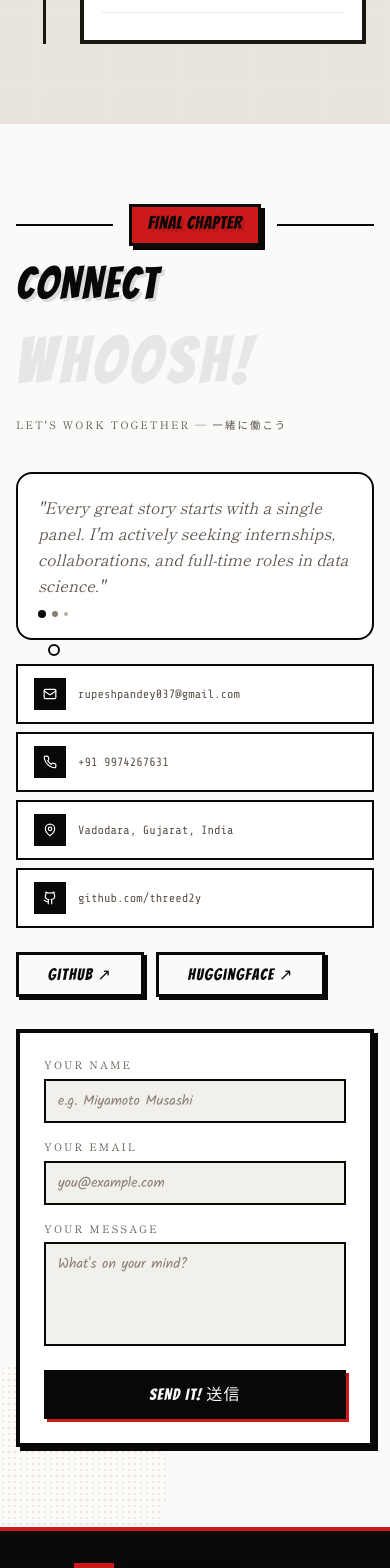
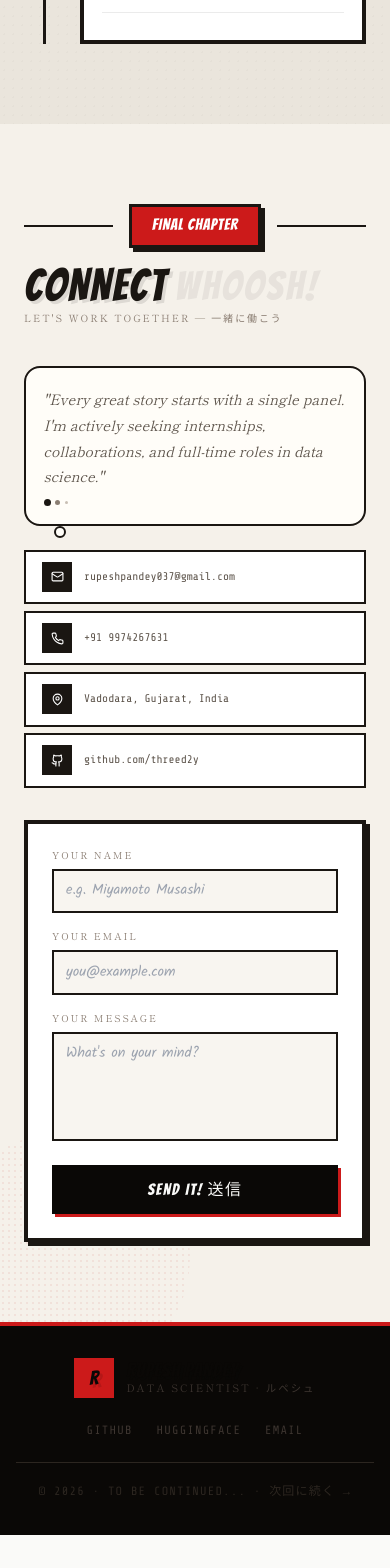
Before and after one commit to threed2y/threed2y, a React (Vite) app: page / in a window 390 px wide. Shown: the part 5780-7348 px from the top of the page. After the commit the page ends 7315 px from the top, so only its background shows below. Built offline with nearby package versions, Linux system fonts and the light colour scheme; no server answers.

Commit message:
Refactor Contact component layout and styles
Updated the Contact component's layout and styles for improved design and responsiveness.

```diff
--- a/src/components/Contact.jsx
+++ b/src/components/Contact.jsx
@@ -4,99 +4,108 @@ import { personal } from '../data';
 
 export default function Contact() {
   return (
-    <section id="contact" className="py-20 px-4 sm:px-6 relative overflow-hidden" style={{ background: '#fafaf8' }}>
-      <div className="halftone-red absolute bottom-0 left-0 w-60 h-60 rounded-full pointer-events-none"
-        style={{ transform: 'translate(-30%, 30%)' }}
-      />
+    <section id="contact" style={{ background:'#f5f1ea', padding:'5rem 1.5rem', position:'relative', overflow:'hidden' }}>
+      <div style={{
+        position:'absolute', bottom:'-60px', left:'-60px', width:250, height:250, borderRadius:'50%',
+        backgroundImage:'radial-gradient(circle,#cc1a1a 1px,transparent 1px)', backgroundSize:'6px 6px', opacity:.07, pointerEvents:'none',
+      }}/>
+      <div style={{ maxWidth:'56rem', margin:'0 auto', position:'relative' }}>
 
-      <div className="max-w-4xl mx-auto relative">
-        <motion.div initial={{ opacity: 0, y: 20 }} whileInView={{ opacity: 1, y: 0 }} viewport={{ once: true }} className="mb-10">
-          <div className="chapter-divider mb-4">
-            <span className="panel-red px-4 py-1.5">
-              <span className="manga-title text-white text-lg">FINAL CHAPTER</span>
-            </span>
+        <motion.div initial={{ opacity:0, y:20 }} whileInView={{ opacity:1, y:0 }} viewport={{ once:true }} style={{ marginBottom:'2.5rem' }}>
+          <div style={{ display:'flex', alignItems:'center', gap:'1rem', marginBottom:'1rem' }}>
+            <div style={{ flex:1, height:'2.5px', background:'#1a1612' }}/>
+            <div style={{ background:'#cc1a1a', border:'3px solid #1a1612', boxShadow:'4px 4px 0 #1a1612', padding:'.4rem 1.25rem' }}>
+              <span style={{ fontFamily:"'Bangers',cursive", color:'white', fontSize:'1rem', letterSpacing:'.05em' }}>FINAL CHAPTER</span>
+            </div>
+            <div style={{ flex:1, height:'2.5px', background:'#1a1612' }}/>
           </div>
-          <div className="flex items-end flex-wrap gap-2">
-            <h2 className="manga-title leading-none" style={{ fontSize: 'clamp(2.8rem, 7vw, 4.5rem)' }}>CONNECT</h2>
-            <span className="sfx mb-1" style={{ fontSize: '4rem', opacity: 0.08 }}>WHOOSH!</span>
+          <div style={{ display:'flex', alignItems:'flex-end', flexWrap:'wrap', gap:'.5rem' }}>
+            <h2 style={{ fontFamily:"'Bangers',cursive", fontSize:'clamp(2.8rem,7vw,4.5rem)', lineHeight:.95, color:'#1a1612', letterSpacing:'.04em', textShadow:'3px 3px 0 rgba(10,8,6,.1)', margin:0 }}>CONNECT</h2>
+            <span style={{ fontFamily:"'Bangers',cursive", fontSize:'clamp(2.5rem,6vw,4rem)', color:'rgba(10,8,6,.06)', letterSpacing:'.06em', lineHeight:1 }}>WHOOSH!</span>
           </div>
-          <div className="manga-caption mt-1">Let's work together — 一緒に働こう</div>
+          <div style={{ fontFamily:"'Shippori Mincho',serif", fontSize:'.62rem', letterSpacing:'.2em', textTransform:'uppercase', color:'#8a7d72', marginTop:'.3rem' }}>Let's work together — 一緒に働こう</div>
         </motion.div>
 
-        <div className="grid md:grid-cols-2 gap-8 items-start">
+        <div style={{ display:'grid', gridTemplateColumns:'1fr 1fr', gap:'2rem', alignItems:'start' }} className="contact-grid">
 
-          <motion.div initial={{ opacity: 0, x: -20 }} whileInView={{ opacity: 1, x: 0 }} viewport={{ once: true }}>
-            <div className="thought-bubble p-5 mb-6">
-              <p className="font-serif text-base text-ink-500 italic leading-relaxed">
-                "Every great story starts with a single panel. I'm actively seeking internships,
-                collaborations, and full-time roles in data science."
+          {/* Left */}
+          <motion.div initial={{ opacity:0, x:-18 }} whileInView={{ opacity:1, x:0 }} viewport={{ once:true }}>
+            <div style={{ background:'#fffdf8', border:'2.5px solid #1a1612', borderRadius:16, padding:'1.1rem', marginBottom:'1.5rem', position:'relative' }}>
+              <div style={{ position:'absolute', bottom:-14, left:28, width:12, height:12, background:'#fffdf8', border:'2.5px solid #1a1612', borderRadius:'50%' }}/>
+              <p style={{ fontFamily:"'Shippori Mincho',serif", fontStyle:'italic', fontSize:'.9rem', color:'#5c534a', lineHeight:1.8, margin:0 }}>
+                "Every great story starts with a single panel. I'm actively seeking internships, collaborations, and full-time roles in data science."
               </p>
-              <div className="flex items-center gap-1.5 mt-3">
-                <span className="w-2 h-2 rounded-full bg-ink-900 inline-block" />
-                <span className="w-1.5 h-1.5 rounded-full bg-ink-400 inline-block" />
-                <span className="w-1 h-1 rounded-full bg-ink-300 inline-block" />
+              <div style={{ display:'flex', alignItems:'center', gap:'.3rem', marginTop:'.6rem' }}>
+                <span style={{ width:7, height:7, borderRadius:'50%', background:'#1a1612', display:'inline-block' }}/>
+                <span style={{ width:5, height:5, borderRadius:'50%', background:'#8a7d72', display:'inline-block' }}/>
+                <span style={{ width:3, height:3, borderRadius:'50%', background:'#c8bfb4', display:'inline-block' }}/>
               </div>
             </div>
 
-            <div className="space-y-2">
+            <div style={{ display:'flex', flexDirection:'column', gap:'.4rem' }}>
               {[
-                { Icon: Mail,   label: personal.email,            href: 'mailto:' + personal.email },
-                { Icon: Phone,  label: personal.phone,            href: 'tel:' + personal.phone },
-                { Icon: MapPin, label: personal.location,         href: null },
-                { Icon: Github, label: 'github.com/threed2y',     href: personal.github },
+                { Icon:Mail,   label:personal.email,        href:'mailto:'+personal.email },
+                { Icon:Phone,  label:personal.phone,        href:'tel:'+personal.phone },
+                { Icon:MapPin, label:personal.location,     href:null },
+                { Icon:Github, label:'github.com/threed2y', href:personal.github },
               ].map(({ Icon, label, href }) => (
-                <div key={label} className="panel flex items-center gap-3 px-4 py-3 group hover:border-red-manga transition-colors">
-                  <div className="w-8 h-8 bg-ink-900 flex items-center justify-center flex-shrink-0 group-hover:bg-red-manga transition-colors">
-                    <Icon size={14} color="white" />
+                <div key={label} style={{ display:'flex', alignItems:'center', gap:'.75rem', padding:'.65rem 1rem', background:'#fff', border:'2.5px solid #1a1612', transition:'border-color .18s' }}
+                  onMouseEnter={e => e.currentTarget.style.borderColor='#cc1a1a'}
+                  onMouseLeave={e => e.currentTarget.style.borderColor='#1a1612'}
+                >
+                  <div style={{ width:30, height:30, background:'#1a1612', display:'flex', alignItems:'center', justifyContent:'center', flexShrink:0, transition:'background .18s' }}
+                    onMouseEnter={e => e.currentTarget.style.background='#cc1a1a'}
+                    onMouseLeave={e => e.currentTarget.style.background='#1a1612'}
+                  >
+                    <Icon size={13} color="white"/>
                   </div>
-                  {href ? (
-                    <a href={href} target={href.startsWith('http') ? '_blank' : undefined} rel="noopener noreferrer"
-                      className="font-mono text-xs text-ink-500 hover:text-red-manga transition-colors no-underline"
-                    >{label}</a>
-                  ) : (
-                    <span className="font-mono text-xs text-ink-500">{label}</span>
-                  )}
+                  {href
+                    ? <a href={href} target={href.startsWith('http')?'_blank':undefined} rel="noopener noreferrer"
+                        style={{ fontFamily:"'Share Tech Mono',monospace", fontSize:'.7rem', color:'#5c534a', textDecoration:'none', transition:'color .18s' }}
+                        onMouseEnter={e => e.currentTarget.style.color='#cc1a1a'}
+                        onMouseLeave={e => e.currentTarget.style.color='#5c534a'}
+                      >{label}</a>
+                    : <span style={{ fontFamily:"'Share Tech Mono',monospace", fontSize:'.7rem', color:'#5c534a' }}>{label}</span>
+                  }
                 </div>
               ))}
             </div>
-
-            <div className="flex gap-3 mt-6">
-              <a href={personal.github} target="_blank" rel="noopener noreferrer" className="btn-manga-outline text-sm">GitHub ↗</a>
-              <a href={personal.huggingface} target="_blank" rel="noopener noreferrer" className="btn-manga-outline text-sm">HuggingFace ↗</a>
-            </div>
           </motion.div>
 
-          <motion.div initial={{ opacity: 0, x: 20 }} whileInView={{ opacity: 1, x: 0 }} viewport={{ once: true }}>
-            <form
-              onSubmit={e => { e.preventDefault(); window.location.href = 'mailto:' + personal.email; }}
-              className="panel-thick bg-white p-6 space-y-4"
+          {/* Right — form */}
+          <motion.div initial={{ opacity:0, x:18 }} whileInView={{ opacity:1, x:0 }} viewport={{ once:true }}>
+            <form onSubmit={e => { e.preventDefault(); window.location.href='mailto:'+personal.email; }}
+              style={{ background:'#fff', border:'4px solid #1a1612', boxShadow:'4px 4px 0 #1a1612', padding:'1.5rem', display:'flex', flexDirection:'column', gap:'1rem' }}
             >
               {[
-                { id: 'name',  label: 'YOUR NAME',  type: 'text',  placeholder: 'e.g. Miyamoto Musashi' },
-                { id: 'email', label: 'YOUR EMAIL', type: 'email', placeholder: 'you@example.com' },
+                { id:'name',  label:'YOUR NAME',  type:'text',  ph:'e.g. Miyamoto Musashi' },
+                { id:'email', label:'YOUR EMAIL', type:'email', ph:'you@example.com' },
               ].map(f => (
                 <div key={f.id}>
-                  <label className="manga-caption block mb-1.5">{f.label}</label>
-                  <input type={f.type} required placeholder={f.placeholder}
-                    className="w-full px-3 py-2.5 font-body text-sm text-ink-900 placeholder-ink-400 bg-paper-200 transition-all"
-                    style={{ border: '2px solid #0a0806' }}
+                  <label style={{ fontFamily:"'Shippori Mincho',serif", fontSize:'.6rem', letterSpacing:'.2em', textTransform:'uppercase', color:'#8a7d72', display:'block', marginBottom:'.4rem' }}>{f.label}</label>
+                  <input type={f.type} required placeholder={f.ph}
+                    style={{ width:'100%', border:'2px solid #1a1612', background:'#f8f5f0', padding:'.6rem .75rem', fontFamily:"'Kalam',cursive", fontSize:'.9rem', color:'#1a1612', boxSizing:'border-box', outline:'none', transition:'box-shadow .18s' }}
+                    onFocus={e => e.currentTarget.style.boxShadow='3px 3px 0 #1a1612'}
+                    onBlur={e => e.currentTarget.style.boxShadow='none'}
                   />
                 </div>
               ))}
               <div>
-                <label className="manga-caption block mb-1.5">YOUR MESSAGE</label>
+                <label style={{ fontFamily:"'Shippori Mincho',serif", fontSize:'.6rem', letterSpacing:'.2em', textTransform:'uppercase', color:'#8a7d72', display:'block', marginBottom:'.4rem' }}>YOUR MESSAGE</label>
                 <textarea rows={4} required placeholder="What's on your mind?"
-                  className="w-full px-3 py-2.5 font-body text-sm text-ink-900 placeholder-ink-400 bg-paper-200 resize-none transition-all"
-                  style={{ border: '2px solid #0a0806' }}
+                  style={{ width:'100%', border:'2px solid #1a1612', background:'#f8f5f0', padding:'.6rem .75rem', fontFamily:"'Kalam',cursive", fontSize:'.9rem', color:'#1a1612', resize:'none', boxSizing:'border-box', outline:'none', transition:'box-shadow .18s' }}
+                  onFocus={e => e.currentTarget.style.boxShadow='3px 3px 0 #1a1612'}
+                  onBlur={e => e.currentTarget.style.boxShadow='none'}
                 />
               </div>
-              <button type="submit" className="btn-manga w-full tracking-widest">
+              <button type="submit" className="btn-manga" style={{ width:'100%', textAlign:'center', fontSize:'1rem', letterSpacing:'.1em' }}>
                 SEND IT! 送信
               </button>
             </form>
           </motion.div>
         </div>
       </div>
+      <style>{`@media(max-width:700px){.contact-grid{grid-template-columns:1fr !important;}}`}</style>
     </section>
   );
 }
```
